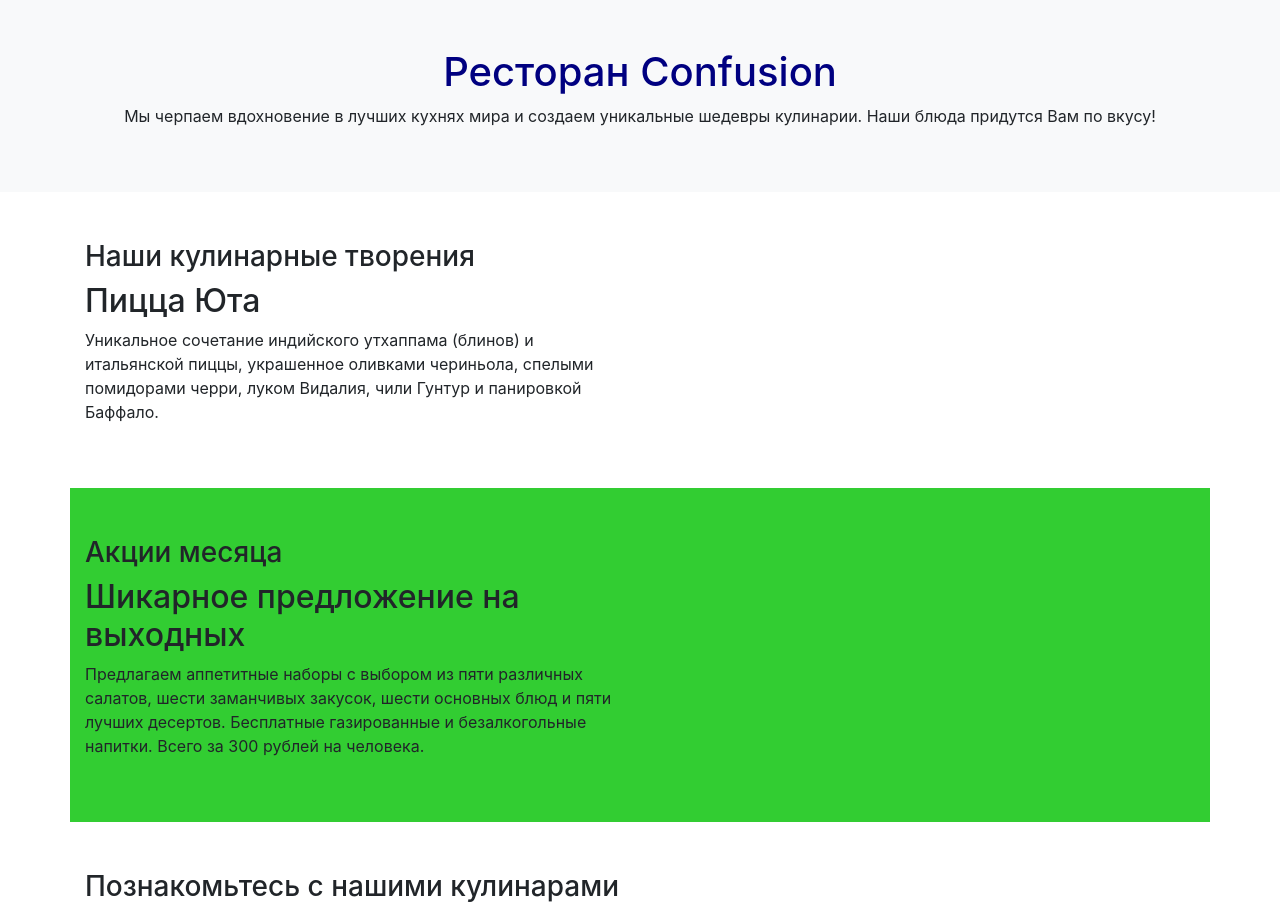
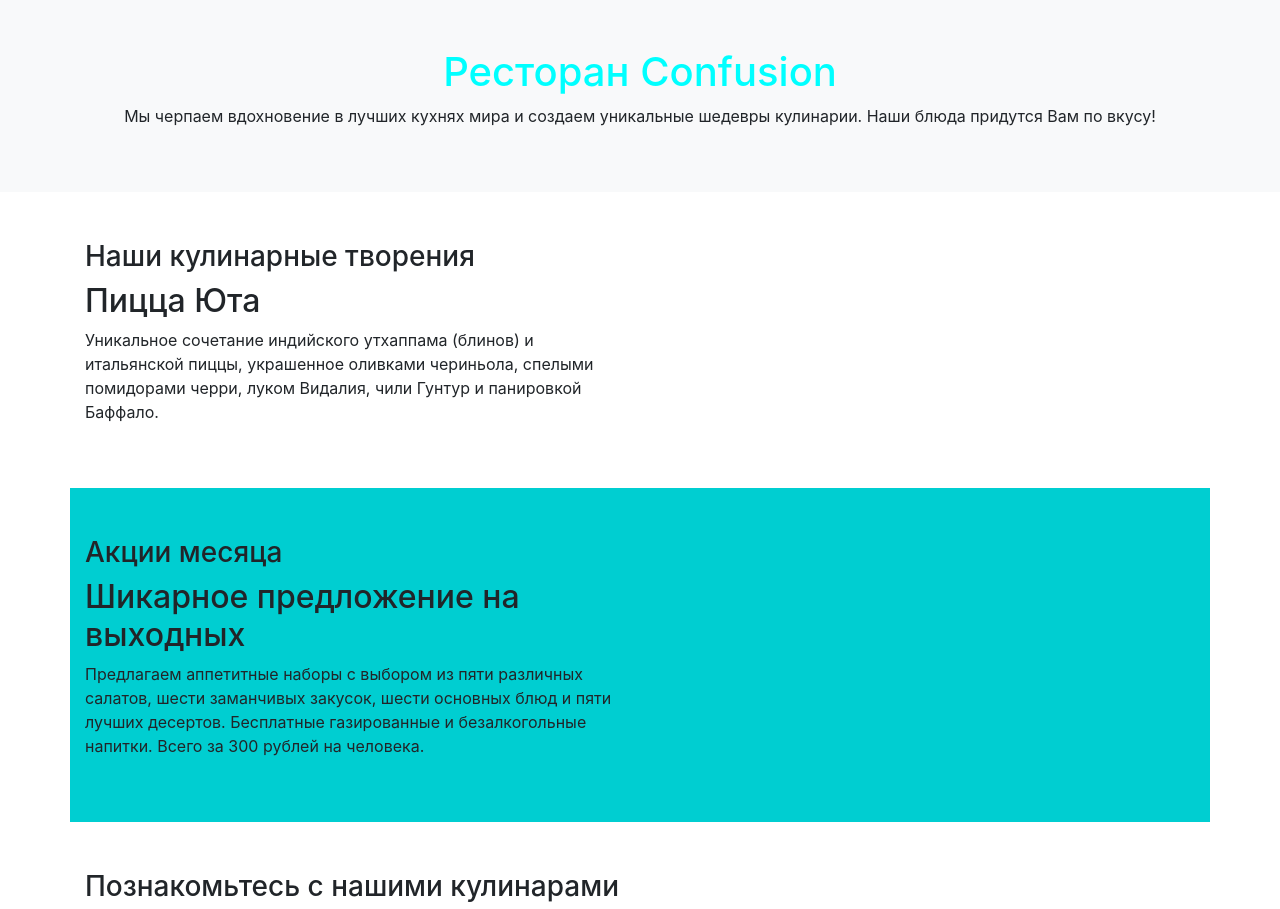
Before and after one commit to SnezhanaKray/special-tribble, a plain HTML site: page index.html in a window 1280 px wide. Shown: the top 909 px of the page. Drawn offline with nearby package versions, Linux system fonts and the light colour scheme.

Commit message:
index.html

```diff
--- a/index.html
+++ b/index.html
@@ -7,10 +7,10 @@
     <link rel="stylesheet" href="https://stackpath.bootstrapcdn.com/bootstrap/4.5.2/css/bootstrap.min.css">
     <style>
         h1 {
-            color:#000080
+            color: #00FFFF
         }
         .bg-purple {
-            background-color: #32CD32
+            background-color: #00CED1
         }
     </style>
 </head>
```
